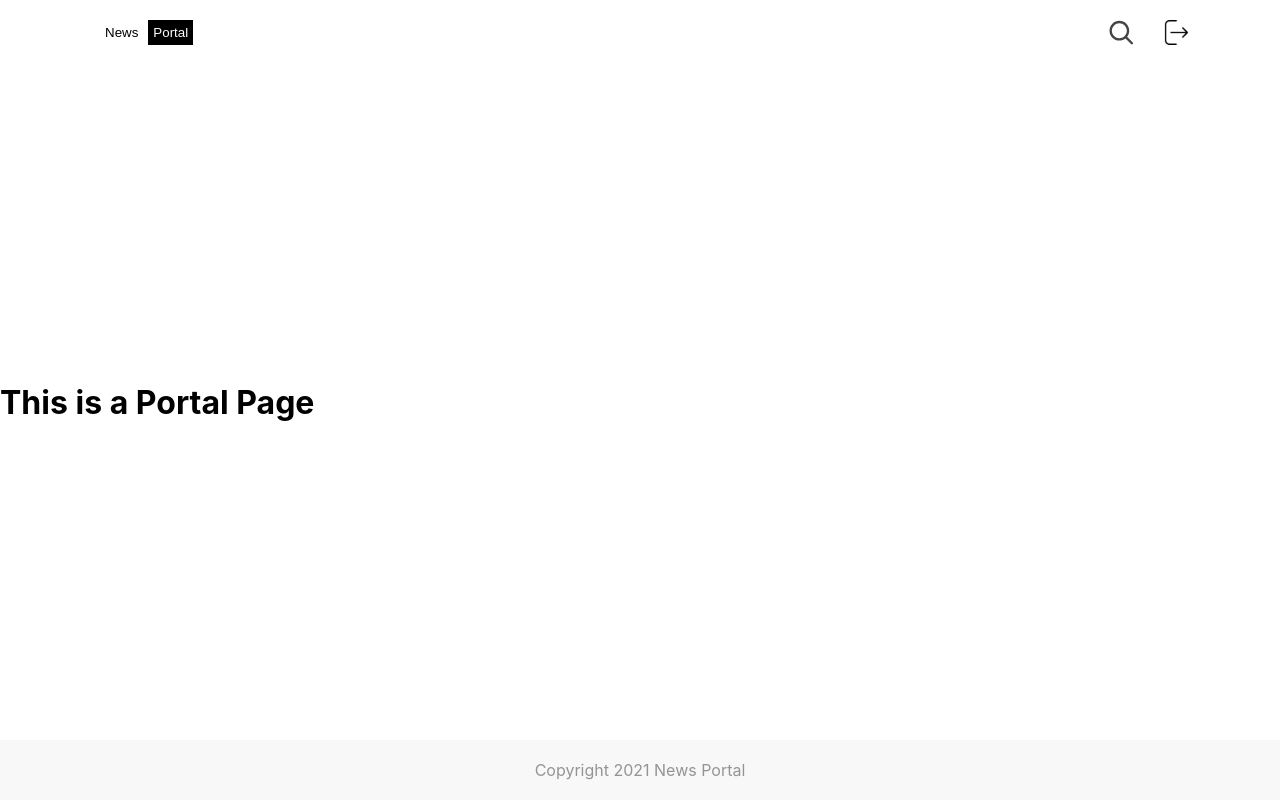
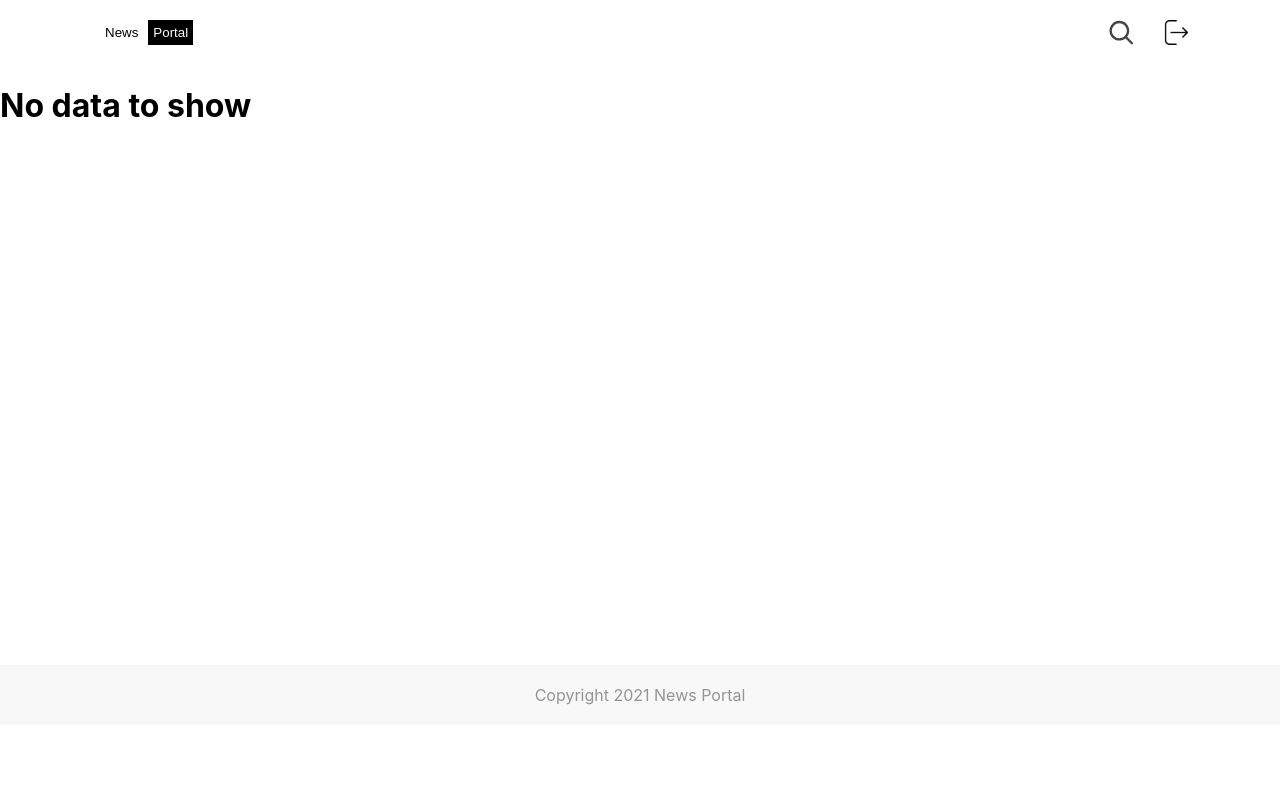
Before and after one commit to dhruvj2109/newsapp, a React (Create React App) app: page /portal in a window 1280 px wide. Built offline with nearby package versions, Linux system fonts and the light colour scheme; no server answers.

Commit message:
fixed portal page

```diff
--- a/src/App.module.scss
+++ b/src/App.module.scss
@@ -4,6 +4,6 @@
   width: 100%;
   height: 100vh;
   display: flex;
-  justify-content: space-between;
+  // justify-content: space-between;
   flex-direction: column;
 }
--- a/src/components/atoms/days-weather/DaysWeather.tsx
+++ b/src/components/atoms/days-weather/DaysWeather.tsx
@@ -8,28 +8,28 @@ const DaysWeather = () => {
       <div className={style['weather-sub-cont']}>
           <p className={style['dayes']}>Wed</p>
           <img src={temp} alt='cloud' />
-                  <p className={style['temp']}><span className={style['first']}>123</span><span className={style['second']}>12</span></p>
+                  <p className={style['temp']}><span className={style['first']}>12</span><span className={style['second']}>12</span></p>
 
             </div>
             <div className={style['weather-sub-cont']}>
           <p className={style['dayes']}>Wed</p>
           <img src={temp} alt='cloud' />
-          <p className={style['temp']}><span className={style['first']}>123</span><span className={style['second']}>12</span></p>
+          <p className={style['temp']}><span className={style['first']}>13</span><span className={style['second']}>12</span></p>
             </div>
             <div className={style['weather-sub-cont']}>
           <p className={style['dayes']}>Fri</p>
           <img src={temp} alt='cloud' />
-          <p className={style['temp']}><span className={style['first']}>123</span><span className={style['second']}>12</span></p>
+          <p className={style['temp']}><span className={style['first']}>23</span><span className={style['second']}>12</span></p>
             </div>
             <div className={style['weather-sub-cont']}>
           <p className={style['dayes']}>Sat</p>
           <img src={temp} alt='cloud' />
-          <p className={style['temp']}><span className={style['first']}>123</span><span className={style['second']}>12</span></p>
+          <p className={style['temp']}><span className={style['first']}>13</span><span className={style['second']}>12</span></p>
             </div>
             <div className={style['weather-sub-cont']}>
           <p className={style['dayes']}>Thurs</p>
           <img src={temp} alt='cloud' />
-          <p className={style['temp']}><span className={style['first']}>123</span><span className={style['second']}>12</span></p>
+          <p className={style['temp']}><span className={style['first']}>14</span><span className={style['second']}>12</span></p>
             </div>
 
       </div>
--- a/src/components/organisms/latest-news/LatestNews.module.scss
+++ b/src/components/organisms/latest-news/LatestNews.module.scss
@@ -1,10 +1,19 @@
 .latest_news-cont {
     width: 100%;
-    margin-bottom: 50px;
+
+
+    @media screen and (max-width: 390px) {
+        min-height: 330px;
+        margin-top: 20px;
+    }
 
     .heading {
 
         margin-bottom: 20px;
+        @media screen and (max-width: 390px) {
+            margin-bottom: 30px;
+
+        }
         p {
             margin: 0;
             font-size: 36px;
@@ -115,11 +124,20 @@
 
     .loader {
         width: 100%;
+        height: 100%;
+        // height: 200px;
+
+        @media screen and (max-width: 390px) {
+            height: 200px;
+
+
+        }
 
         p {
             display: flex;
             justify-content: center;
             align-items: center;
+            height: 100%;
         }
 
     }
--- a/src/pages/portal/Portal.module.scss
+++ b/src/pages/portal/Portal.module.scss
@@ -0,0 +1,8 @@
+.portal-cont {
+    min-height: 600px;
+
+    @media screen and (max-width: 390px) {
+        min-height: 740px;
+
+    }
+}
--- a/src/pages/portal/Portal.tsx
+++ b/src/pages/portal/Portal.tsx
@@ -1,10 +1,9 @@
-import React from 'react'
-
+import styles from './Portal.module.scss'
 const Portal = () => {
     return (
-      <>
-            <h1>This is a Portal Page</h1>
-            </>
+      <div className={styles['portal-cont']}>
+            <h1>No data to show</h1>
+            </div>
   )
 }
 
--- a/src/store/NewsProvider.tsx
+++ b/src/store/NewsProvider.tsx
@@ -55,9 +55,7 @@ const NewsProvider = (props: any) => {
 				dispatchNewsAction({ type: 'LOADING_NEWS', payload: false });
 			}
 		}
-		else {
 
-		}
 		// eslint-disable-next-line react-hooks/exhaustive-deps
 	}, [newsState.articleActivePage]);
 
```
